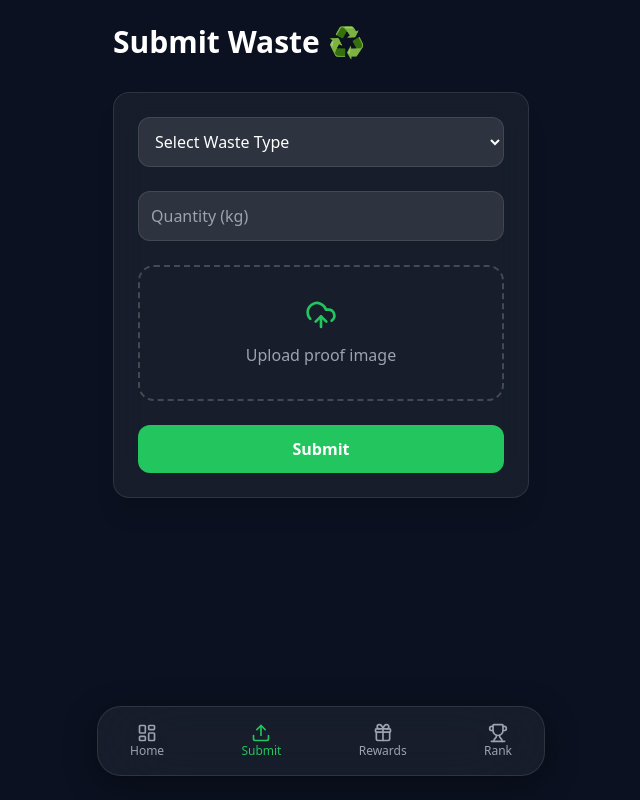
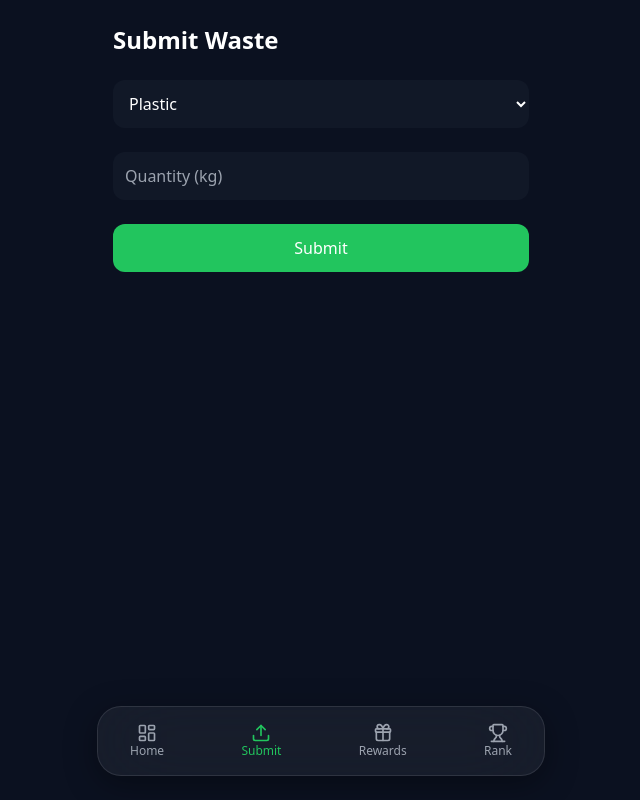
Before and after one commit to dhrxvjhx/ReValue, a React (Vite) app: page /submit in a window 1280 px wide. Shown: the whole page, without its empty margins (319-959 px from the left). Built offline with nearby package versions, Linux system fonts and the light colour scheme.

Commit message:
Connect submit waste form to global points engine

```diff
--- a/src/main.jsx
+++ b/src/main.jsx
@@ -1,11 +1,14 @@
-import React from 'react'
-import ReactDOM from 'react-dom/client'
-import { BrowserRouter } from 'react-router-dom'
-import App from './App'
-import './index.css'
+import React from "react"
+import ReactDOM from "react-dom/client"
+import { BrowserRouter } from "react-router-dom"
+import App from "./App"
+import { AppProvider } from "./context/AppContext"
+import "./index.css"
 
-ReactDOM.createRoot(document.getElementById('root')).render(
+ReactDOM.createRoot(document.getElementById("root")).render(
   <BrowserRouter>
-    <App />
+    <AppProvider>
+      <App />
+    </AppProvider>
   </BrowserRouter>
 )
--- a/src/pages/SubmitWaste.jsx
+++ b/src/pages/SubmitWaste.jsx
@@ -1,40 +1,46 @@
-import { UploadCloud } from "lucide-react"
+import { useState } from "react"
+import { useApp } from "../context/AppContext"
 
 function SubmitWaste() {
+    const { addSubmission } = useApp()
+    const [type, setType] = useState("plastic")
+    const [quantity, setQuantity] = useState("")
+
+    const handleSubmit = () => {
+        if (!quantity || quantity <= 0) return
+        addSubmission(type, Number(quantity))
+        setQuantity("")
+        alert("Submission successful!")
+    }
+
     return (
-        <div>
-            <h2 className="text-3xl font-bold mb-8">
-                Submit Waste ♻️
-            </h2>
+        <div className="space-y-6">
+            <h2 className="text-2xl font-bold">Submit Waste</h2>
 
-            <div className="glass-card p-6 space-y-6">
-                <select className="w-full p-3 rounded-xl bg-white/10 border border-white/10 focus:outline-none focus:ring-2 focus:ring-primary">
-                    <option>Select Waste Type</option>
-                    <option>Plastic</option>
-                    <option>Paper</option>
-                    <option>Metal</option>
+            <select
+                value={type}
+                onChange={e => setType(e.target.value)}
+                className="w-full p-3 bg-[#111827] rounded-xl"
+            >
+                <option value="plastic">Plastic</option>
+                <option value="paper">Paper</option>
+                <option value="metal">Metal</option>
             </select>
 
             <input
                 type="number"
+                value={quantity}
+                onChange={e => setQuantity(e.target.value)}
                 placeholder="Quantity (kg)"
-                    className="w-full p-3 rounded-xl bg-white/10 border border-white/10 focus:outline-none focus:ring-2 focus:ring-primary"
+                className="w-full p-3 bg-[#111827] rounded-xl"
             />
 
-                <div className="border-2 border-dashed border-white/20 p-8 rounded-2xl text-center hover:border-primary transition cursor-pointer">
-                    <UploadCloud
-                        className="mx-auto text-primary mb-3"
-                        size={32}
-                    />
-                    <p className="text-gray-400">
-                        Upload proof image
-                    </p>
-                </div>
-
-                <button className="w-full bg-primary py-3 rounded-xl font-semibold hover:bg-green-600 transition">
+            <button
+                onClick={handleSubmit}
+                className="w-full bg-primary py-3 rounded-xl"
+            >
                 Submit
             </button>
-            </div>
         </div>
     )
 }
```
Lines whose indentation alone changed are shown as unchanged.
